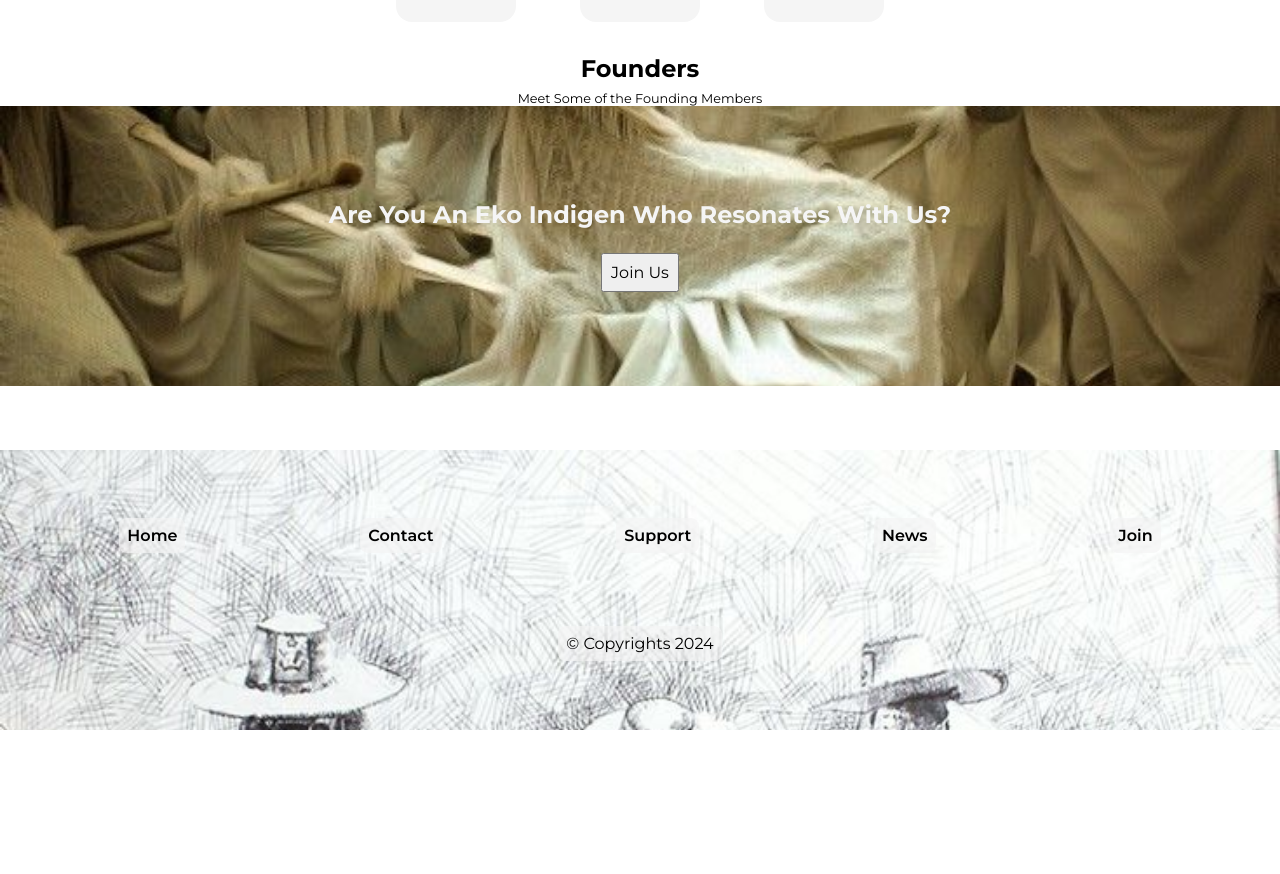
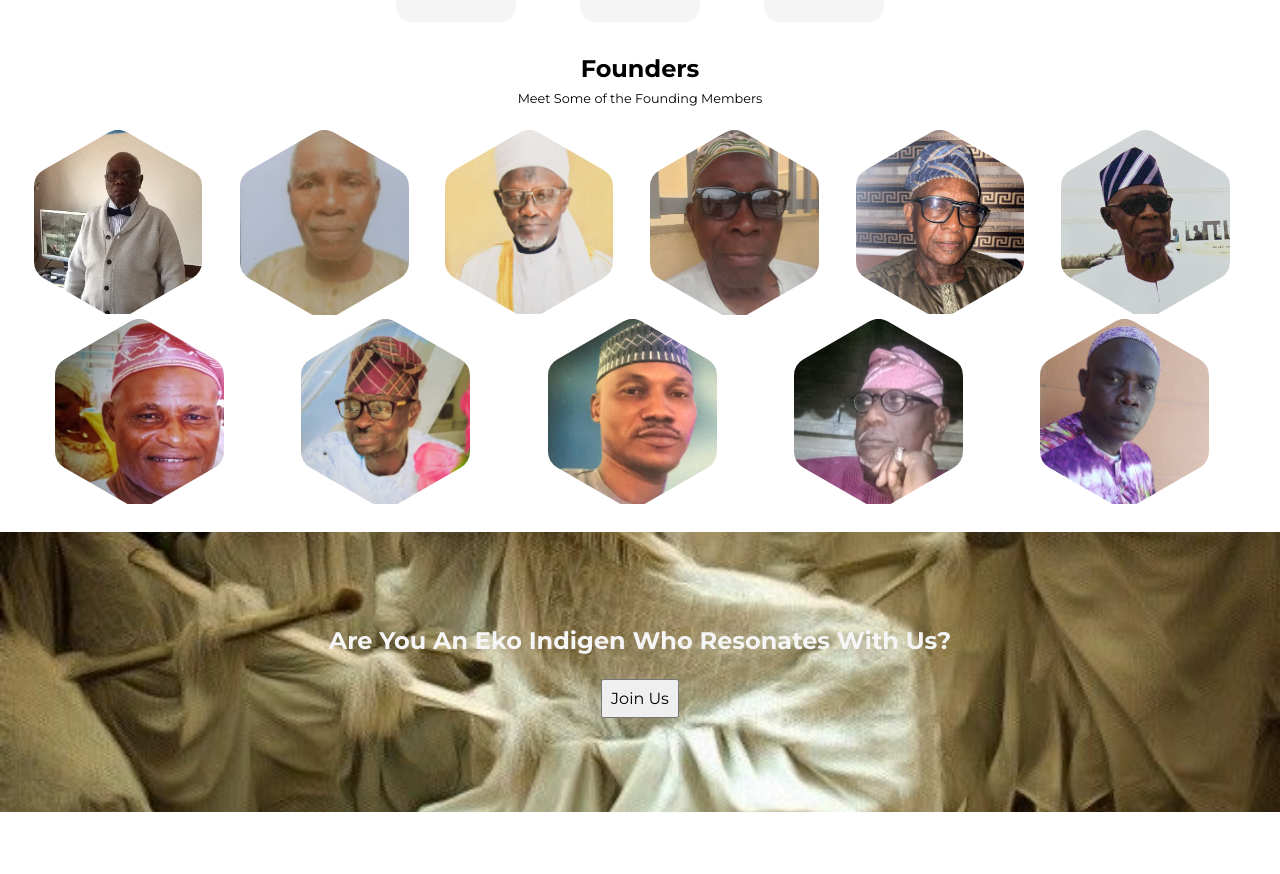
Before and after one commit to dhani-el/aphcekoindigenes, a React (Vite) app: page /about in a window 1280 px wide. Shown: the part 1227-2101 px from the top of the page. Before the commit the page ends 1957 px from the top, so only its background shows below. Built offline with nearby package versions, Linux system fonts and the light colour scheme.

Commit message:
add images of the members

```diff
--- a/src/About/about.jsx
+++ b/src/About/about.jsx
@@ -3,6 +3,17 @@
 import { NavBar,NavigationItem, Footer } from "../utils";
 import { Intro,Point,CallToAction,Founders,Works } from "./component";
 import "./style.scss";
+import One from "../assets/members/1.jpeg"
+import Two from "../assets/members/2.jpeg"
+import Three from "../assets/members/3.jpeg"
+import Four from "../assets/members/4.jpeg"
+import Five from "../assets/members/5.jpeg"
+import Six from "../assets/members/6.jpeg"
+import Seven from "../assets/members/7.jpeg"
+import Eight from "../assets/members/8.jpeg"
+import Nine from "../assets/members/9.jpeg"
+import Ten from "../assets/members/10.jpeg"
+import Eleven from "../assets/members/11.jpeg"
 
 const navItems = [
     <NavigationItem data={{url:"/",title:"Home"}} key={"Home"}/>,
@@ -20,6 +31,20 @@ const navigationData = [
     {url:"/join",title:"Join"},
 ]
 
+const imagesOfMeembers = [
+    One,
+    Two,
+    Three,
+    Four,
+    Five,
+    Six,
+    Seven,
+    Eight,
+    Nine,
+    Ten,
+    Eleven,
+    ]
+
 export default function AboutUs(){
     return <div id="about-page-container">
                 <NavBar sideItems={navItems} lists={navigationData} />
@@ -27,7 +52,7 @@ export default function AboutUs(){
                     <Intro/>
                     <Point/>
                     <Works/>
-                    <Founders/>
+                    <Founders images={imagesOfMeembers}/>
                     <CallToAction/>
                     <Footer data={navigationData} />
                 </div>
--- a/src/About/component.jsx
+++ b/src/About/component.jsx
@@ -55,12 +55,20 @@ export function Founders({images=[]}){
     return <div id="founders-container">
                 <h2>Founders</h2>
                 <p>Meet Some of the Founding Members</p>
-                <div>
+                <div id="list-of-members">
                     {
                         images.map(function(image){
-                                    return <img src={image} />
+                                    return <Amember image ={image} />
                         })
                     }
+                </div>
+    </div>
+}
+
+function Amember({image}){
+    return <div className="a-member">
+                <div id="a-member-image-container">
+                    <img src={image} />
                 </div>
     </div>
 }
--- a/src/About/style.scss
+++ b/src/About/style.scss
@@ -161,6 +161,25 @@
             p{
                 margin-top: 0.5rem;
                 font-size: 0.8rem;
+            }
+            #list-of-members{
+                width: 100%;
+                display: flex;
+                flex-wrap: wrap;
+                padding: 1.5rem;
+                justify-content: space-around;
+                .a-member{
+                    width: 15%;
+                    #a-member-image-container{
+                        width: 100%;
+                        -webkit-mask-image: url(w3logo.png);
+                        mask-image: url(../assets/mask.svg);
+                        mask-repeat: no-repeat;
+                        img{
+                            width: 100%;
+                        }
+                    }
+                }
             }
         }
     }
```
